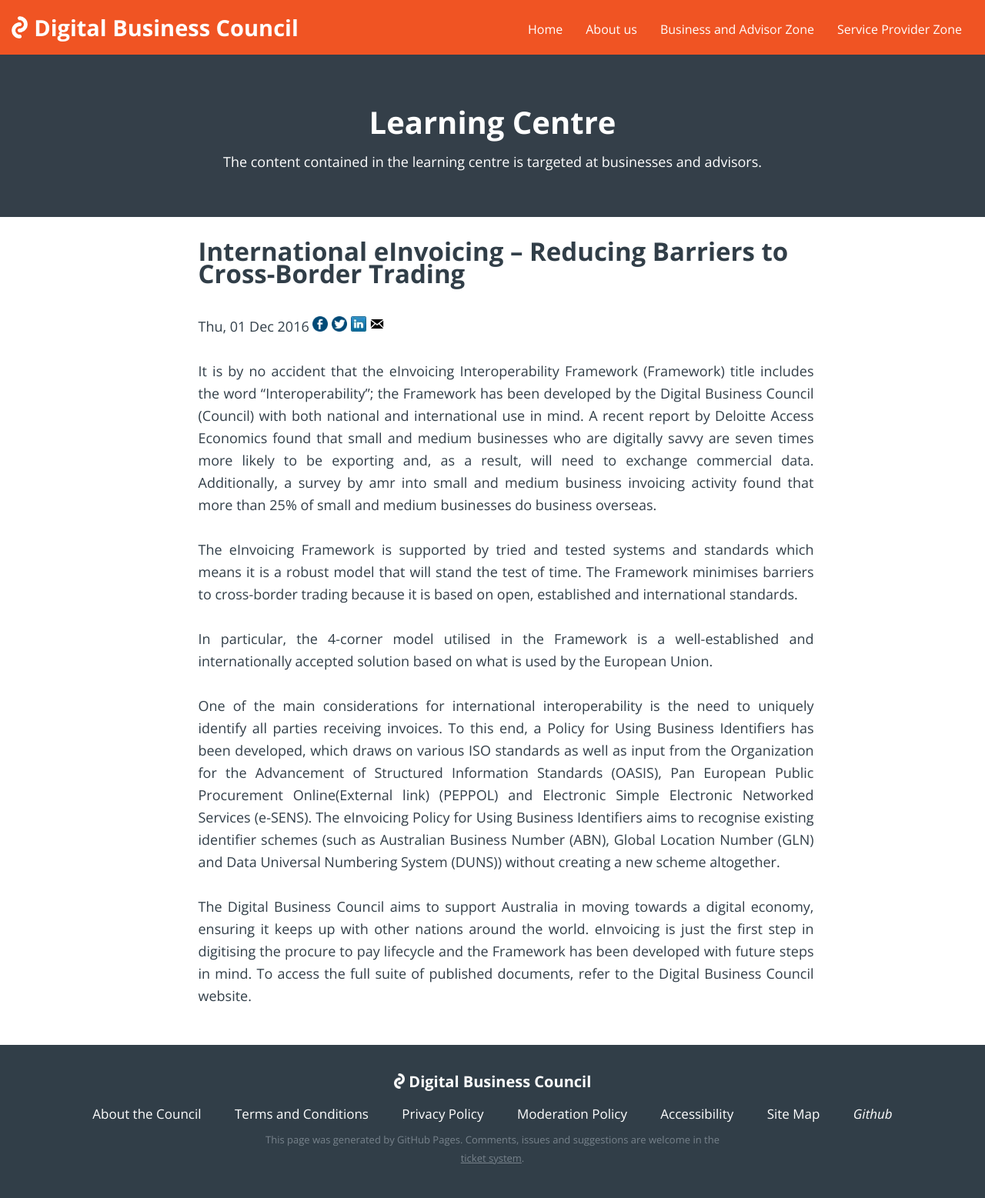
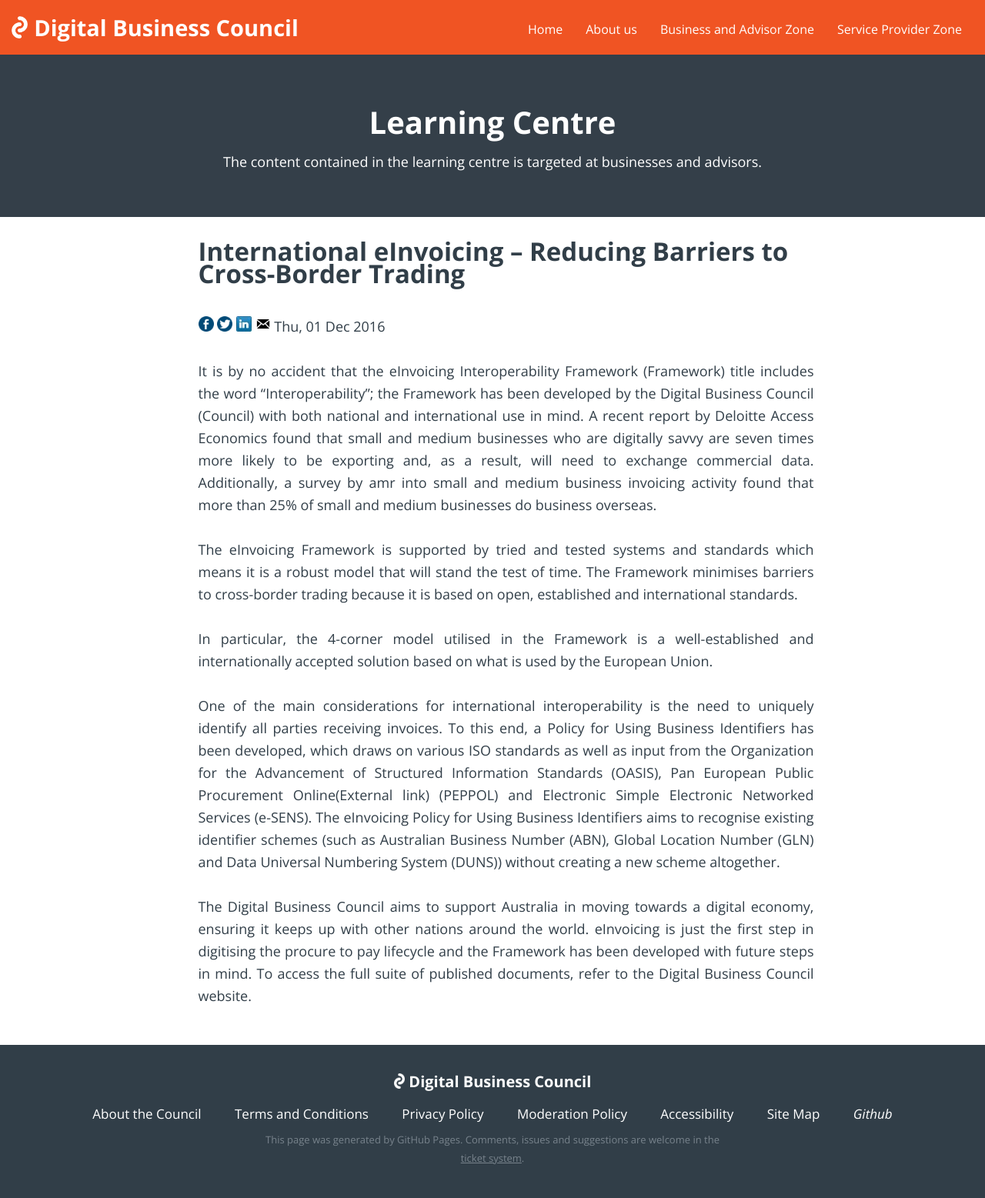
Before and after one commit to Digital-Business-Council/Digital-Business-Council.github.io, a Jekyll site: the page built from _posts/2017-01-01-DCPAlternativeView.md, in a window 1280 px wide. Shown: the whole page at 77% size. Built offline with Jekyll 4.4.1, drawn with Linux system fonts in a browser that asks for light colours.

Commit message:
Update 2017-01-01-DCPAlternativeView.md

```diff
--- a/_posts/2017-01-01-DCPAlternativeView.md
+++ b/_posts/2017-01-01-DCPAlternativeView.md
@@ -10,12 +10,11 @@
 
 # International eInvoicing – Reducing Barriers to Cross-Border Trading
 
-{{ page.date | date: "%a, %d %b %Y" }}
 <a href="http://m.facebook.com/sharer.php?u={{ page.url | absolute_url }}&t={{ page.title }}&sv={{ page.excerpt-image | absolute_url}})"><img src="{{site.url}}/images/favicon/facebook.png" class="social-img" width="20px"/></a>
 <a href="https://twitter.com/share?text={{ page.title }}&url={{ page.url | absolute_url }}"><img src="{{site.url}}/images/favicon/twitter.png" width="20px" class="social-img" /></a>
 <a href="http://www.linkedin.com/shareArticle?mini=true&summary={{ page.excerpt }}&title={{ page.title }}&url={{ page.url | absolute_url }}"><img src="{{site.url}}/images/favicon/linkedin.jpg" width="20px" class="social-img" /></a>
 <a href="mailto:?subject=Digital%20Business%20Council%20-%20{{ page.title }}&body=Hi%2C%0A%0AI%20found%20this%20article%20from%20the%20Digital%20Business%20Council%20that%20I%20thought%20you%20might%20be%20interested%20in%3A%20%0A%0A{{page.url | absolute_url }}"><img src="{{site.url}}/images/favicon/mailto.png" class="social-img" width="20px"/></a>
-
+{{ page.date | date: "%a, %d %b %Y" }}
 
 It is by no accident that the eInvoicing Interoperability Framework (Framework) title includes the word “Interoperability”; the Framework has been developed by the Digital Business Council (Council) with both national and international use in mind. A recent report by Deloitte Access Economics found that small and medium businesses who are digitally savvy are seven times more likely to be exporting and, as a result, will need to exchange commercial data. Additionally, a survey by amr into small and medium business invoicing activity found that more than 25% of small and medium businesses do business overseas.
 
```
